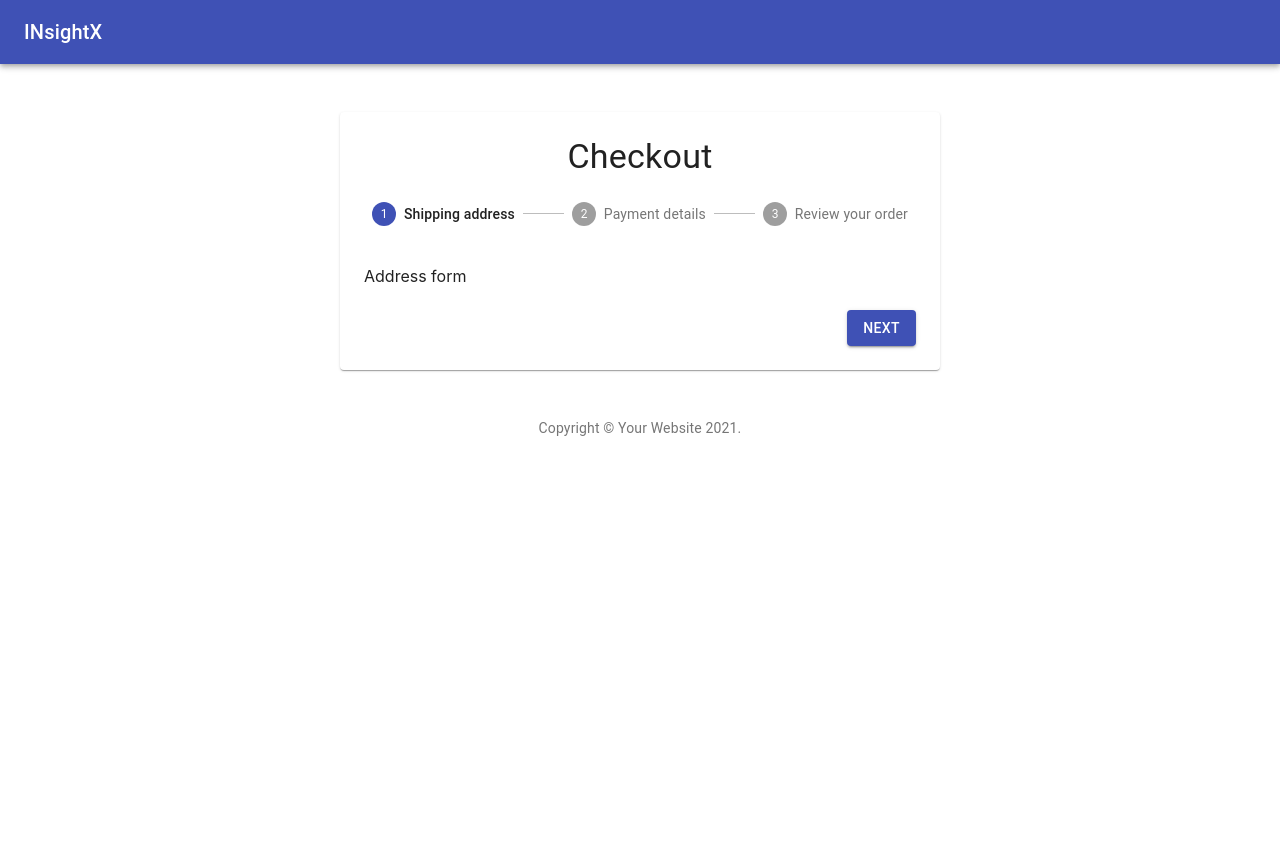
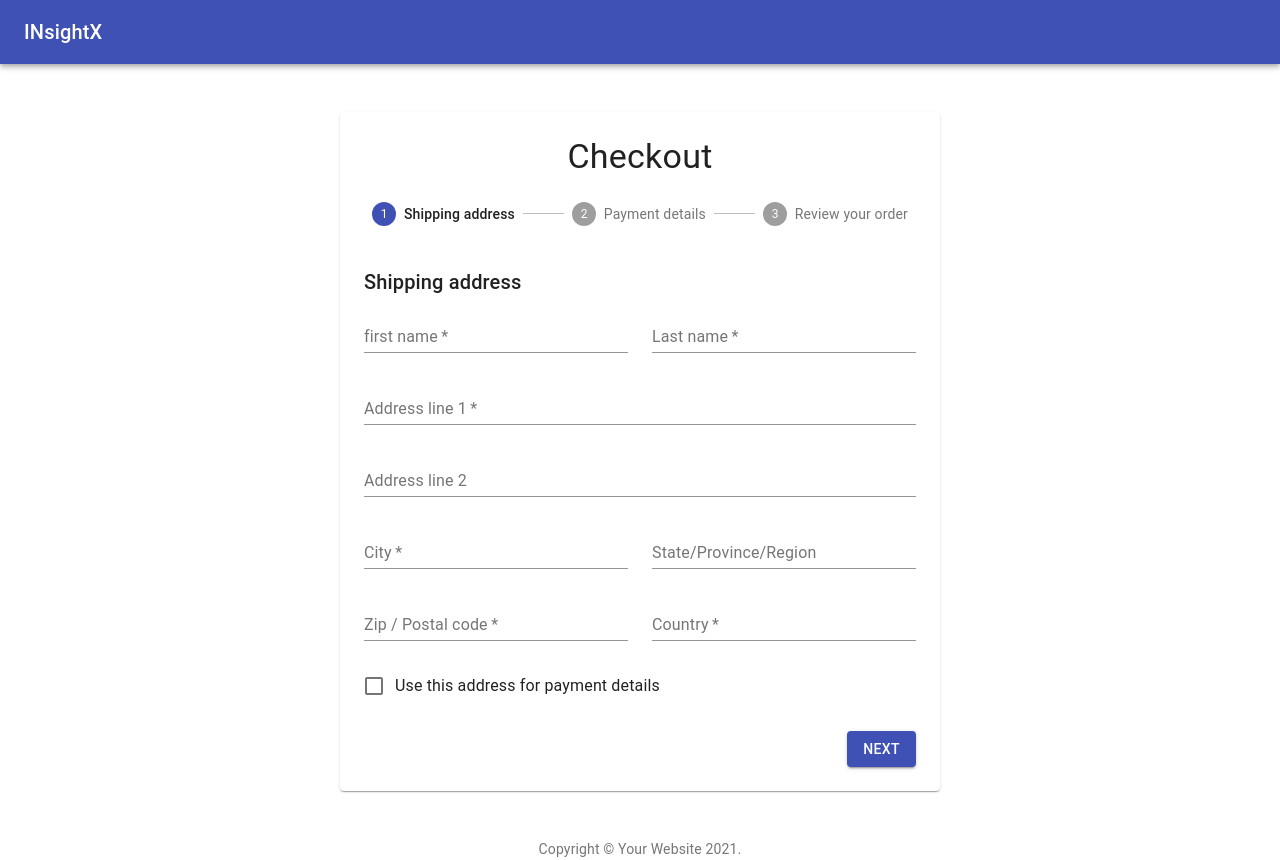
Before and after one commit to jyoti857/material_template, a React (Create React App) app: page / in a window 1280 px wide. Before the commit the page ends 800 px from the top, so only its background shows below. Built offline with nearby package versions, Linux system fonts and the light colour scheme.

Commit message:
addressform

```diff
--- /dev/null
+++ b/src/pages/getting-started/templates/checkout/AddressForm.tsx
@@ -0,0 +1,100 @@
+
+
+
+import { Checkbox, FormControlLabel, Grid, TextField, Typography } from '@material-ui/core';
+import * as React from 'react';
+
+interface AddressFormProps {
+}
+
+const AddressForm: React.FC<AddressFormProps> = (props) => {
+  return (
+    <React.Fragment>
+      <Typography variant='h6' gutterBottom>
+        Shipping address
+      </Typography>
+      <Grid container spacing={3}>
+       <Grid item xs={12} sm={6}>
+        <TextField
+          required
+          id='firstName'
+          name='firstName'
+          label='first name'
+          fullWidth
+          autoComplete='given-name'
+        />
+      </Grid>
+        <Grid item xs={12} sm={6}>
+          <TextField
+            required
+            id='lastName'
+            name='lastName'
+            label='Last name'
+            fullWidth
+            autoComplete='family-name'
+          />
+        </Grid>
+        <Grid item xs={12}>
+          <TextField
+            required
+            id="address1"
+            name="address1"
+            label="Address line 1"
+            fullWidth
+            autoComplete="shipping address-line1"
+          />
+        </Grid>
+        <Grid item xs={12}>
+          <TextField
+            id="address2"
+            name="address2"
+            label="Address line 2"
+            fullWidth
+            autoComplete="shipping address-line2"
+          />
+        </Grid>
+        <Grid item xs={12} sm={6}>
+          <TextField
+            required
+            id="city"
+            name="city"
+            label="City"
+            fullWidth
+            autoComplete="shipping address-level2"
+          />
+        </Grid>
+        <Grid item xs={12} sm={6}>
+          <TextField id="state" name="state" label="State/Province/Region" fullWidth />
+        </Grid>
+        <Grid item xs={12} sm={6}>
+          <TextField
+            required
+            id="zip"
+            name="zip"
+            label="Zip / Postal code"
+            fullWidth
+            autoComplete="shipping postal-code"
+          />
+        </Grid>
+        <Grid item xs={12} sm={6}>
+          <TextField
+            required
+            id="country"
+            name="country"
+            label="Country"
+            fullWidth
+            autoComplete="shipping country"
+          />
+        </Grid>
+        <Grid item xs={12}>
+          <FormControlLabel
+            control={<Checkbox color="secondary" name="saveAddress" value="yes" />}
+            label="Use this address for payment details"
+          />
+        </Grid>
+      </Grid>
+    </React.Fragment>
+  );
+};
+
+export default AddressForm;
--- a/src/pages/getting-started/templates/checkout/Checkout.tsx
+++ b/src/pages/getting-started/templates/checkout/Checkout.tsx
@@ -2,6 +2,7 @@
 import { AppBar, Button, createStyles, makeStyles, Paper, Step, StepLabel, Stepper, Toolbar, Typography } from '@material-ui/core';
 import * as React from 'react';
 import { Copyright } from '../utils';
+import AddressForm from './AddressForm';
 
 const useStyles = makeStyles((theme) => createStyles({
   appbar: {
@@ -44,7 +45,7 @@
 const getStepContent = (step: number) => {
   switch(step){
     case 0:
-      return <div>Address form</div>
+      return <AddressForm />
     case 1:
       return <div>Address form</div>
     case 2:
```
